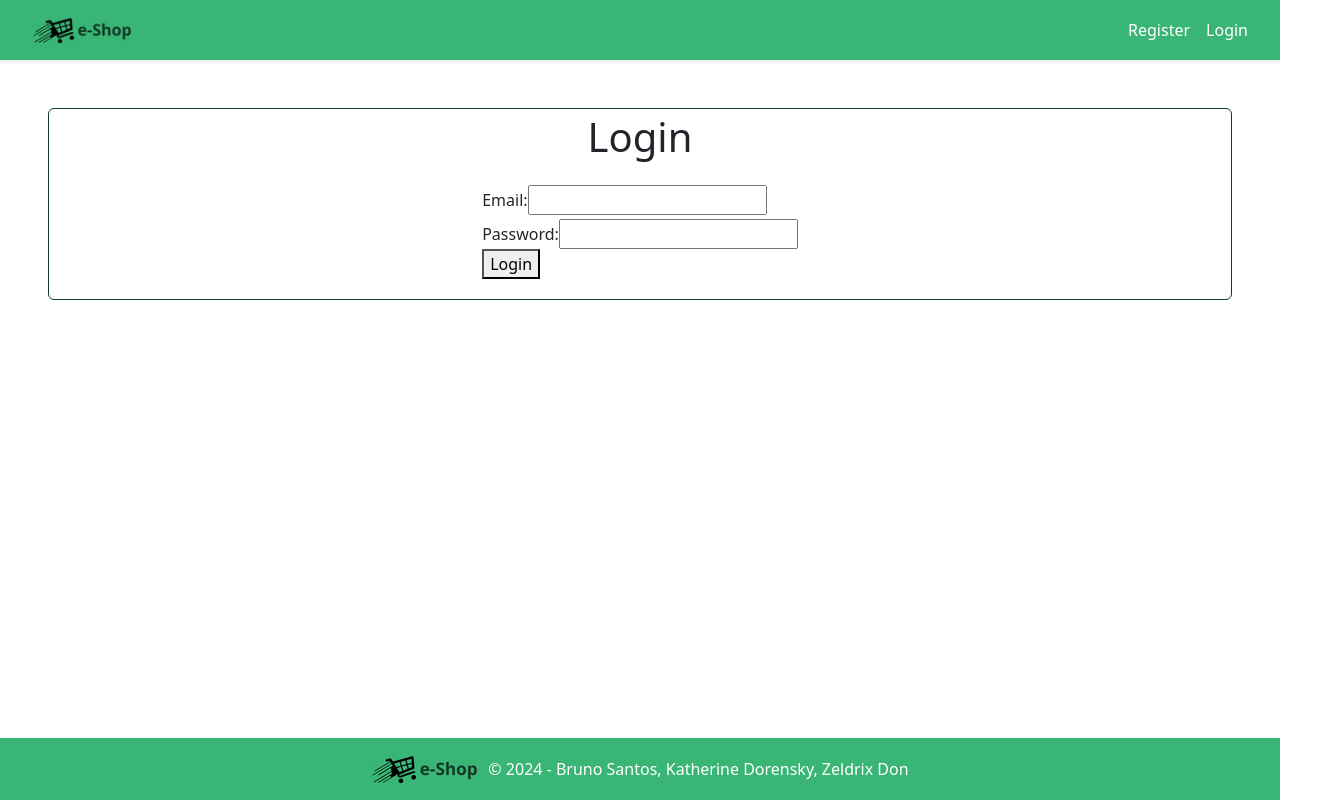
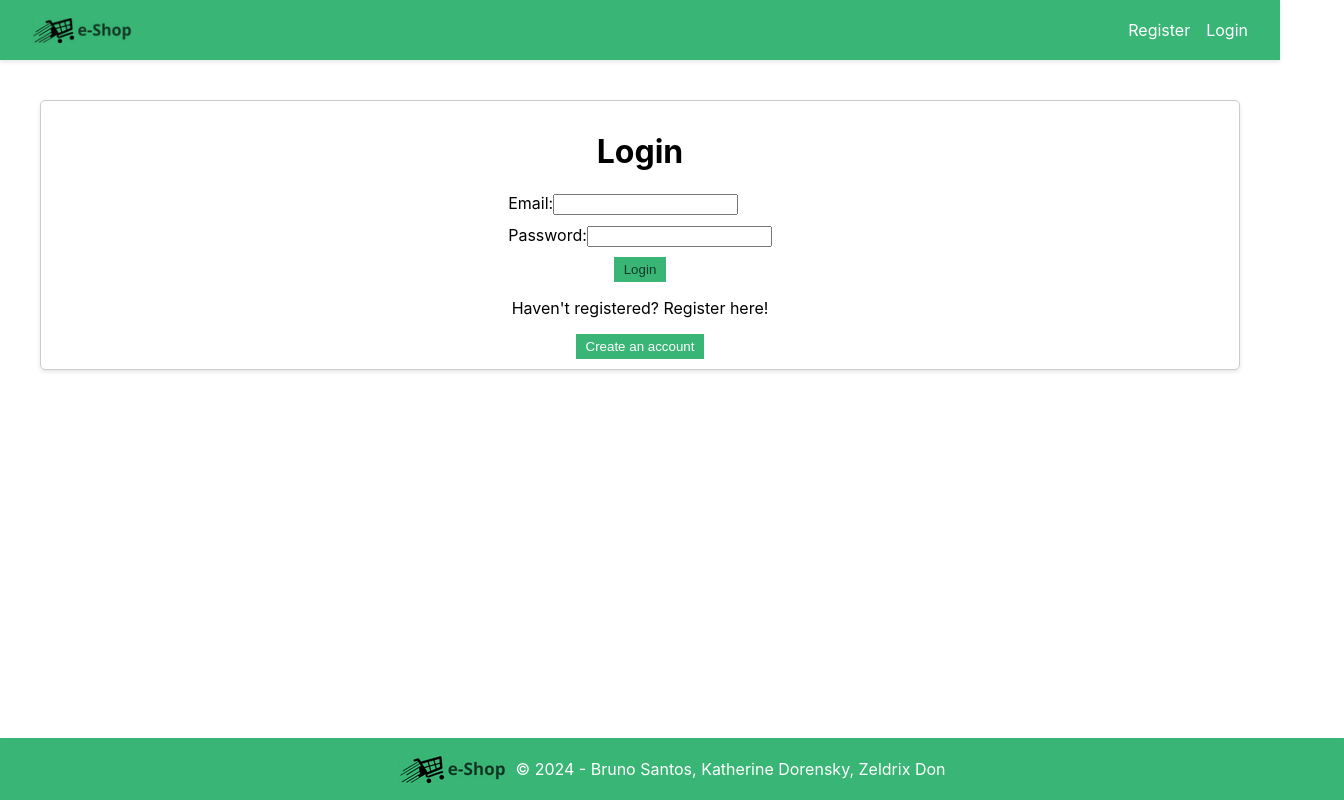
Before and after one commit to AspiredProgrammer/Mwt-Project, a React (Create React App) app in the folder client/: page /login in a window 1280 px wide. Shown: the whole page, 1344 px wide, since content can reach past the window. Built offline with nearby package versions, Linux system fonts and the light colour scheme.

Commit message:
More edits

```diff
--- a/client/src/App.css
+++ b/client/src/App.css
@@ -2,12 +2,49 @@
   display: flex;
   justify-content: space-evenly;
   align-items: center;
-  background-color: #39B575;
-
+  background-color: #39b575;
 }
 #error {
   color: red;
   font-weight: bold;
-  margin-top: 2;
-  margin-bottom: 2;
+  margin-top: 2px;
+  margin-bottom: 2px;
 }
+
+#input {
+  margin-bottom: 10px;
+}
+
+footer {
+  display: flex;
+  color: white;
+  justify-content: center;
+  align-items: center;
+  bottom: 0px;
+}
+#btn-log-in {
+  background-color: #39b575;
+  color: #143a27;
+  padding: 5px 10px;
+  border: none;
+}
+#btn-register {
+  background-color: #39b575;
+  color: white;
+  padding: 5px 10px;
+  border: none;
+}
+#btn-log-in:hover {
+  cursor: pointer;
+}
+#login-container {
+  display: flex;
+  flex-direction: column;
+  align-items: center;
+  /* justify-content: center; */
+  margin: 40px;
+  border: 1px solid #ccc;
+  padding: 10px;
+  border-radius: 5px;
+  box-shadow: 0px 2px 4px rgba(0, 0, 0, 0.1);
+}
--- a/client/src/components/Footer.js
+++ b/client/src/components/Footer.js
@@ -3,17 +3,23 @@ import "../App.css";
 const Footer = (props) => {
   return (
     <footer
-      class="
-        d-flex p-3 w-100
-        text-white
-        justify-content-center
-        align-items-center
-        bottom-0
-        "
-      style={{ backgroundColor: "#39B575", position: props.pos }}
+      // class="
+      //   d-flex p-3 w-100
+      //   text-white
+      //   justify-content-center
+      //   align-items-center
+      //   bottom-0
+      //   "
+      style={{
+        backgroundColor: "#39B575",
+        position: props.pos,
+        width: "100%",
+        padding: "1rem 2rem",
+        boxShadow: "0 2px 4px rgba(0, 0, 0, 0.1)",
+      }}
     >
       <img src={require("../assets/e-Shop-s.png")} alt="logo" />
-      <span style={{marginLeft: 10}}>
+      <span style={{ marginLeft: 10 }}>
         © 2024 - Bruno Santos, Katherine Dorensky, Zeldrix Don
       </span>
     </footer>
--- a/client/src/components/Navbar.js
+++ b/client/src/components/Navbar.js
@@ -24,7 +24,6 @@ const Navbar = () => {
         alignItems: "center",
         padding: "1rem 2rem",
         boxShadow: "0 2px 4px rgba(0, 0, 0, 0.1)",
-        marginBottom: 20,
       }}
     >
       <Link to="/" style={{ display: "flex", alignItems: "center" }}>
--- a/client/src/pages/EditProduct.js
+++ b/client/src/pages/EditProduct.js
@@ -166,6 +166,8 @@ const EditProduct = () => {
                 className="form-control"
                 name="rating"
                 type="number"
+                min={1}
+                max={5}
                 value={updatedProduct.rating}
                 onChange={handleInputChange}
               />
--- a/client/src/pages/LoginPage.js
+++ b/client/src/pages/LoginPage.js
@@ -41,8 +41,8 @@ const Login = () => {
   return (
     <div>
       <Navbar />
-      <div class="card p-1 align-items-center m-5 " style={{borderColor: "#143A27"}}>
-        <h1 class="card-title">Login</h1>
+      <div id="login-container">
+        <h1>Login</h1>
 
         {error && <p>{error}</p>}
 
@@ -53,8 +53,8 @@ const Login = () => {
             ))}
           </ul>
         )}
-        <form onSubmit={handleLogin} class="card-body">
-          <div class="mb-1">
+        <form onSubmit={handleLogin}>
+          <div id="input">
             <label>Email:</label>
             <input
               type="email"
@@ -63,7 +63,7 @@ const Login = () => {
             />
           </div>
 
-          <div>
+          <div id="input">
             <label>Password:</label>
             <input
               type="password"
@@ -71,11 +71,23 @@ const Login = () => {
               onChange={(e) => setPassword(e.target.value)}
             />
           </div>
-
-          <button type="submit">Login</button>
+          <div
+            style={{
+              display: "flex",
+              alignItems: "center",
+              justifyContent: "center",
+              flexDirection: "column",
+            }}
+          >
+            <button id="btn-log-in" type="submit">
+              Login
+            </button>
+            <p>Haven't registered? Register here!</p>
+            <button id="btn-register">Create an account</button>
+          </div>
         </form>
       </div>
-      <Footer pos={"absolute"}/>
+      <Footer pos={"absolute"} />
     </div>
   );
 };
```
Also changed, not shown: client/src/App.js (+4 -4 lines).
